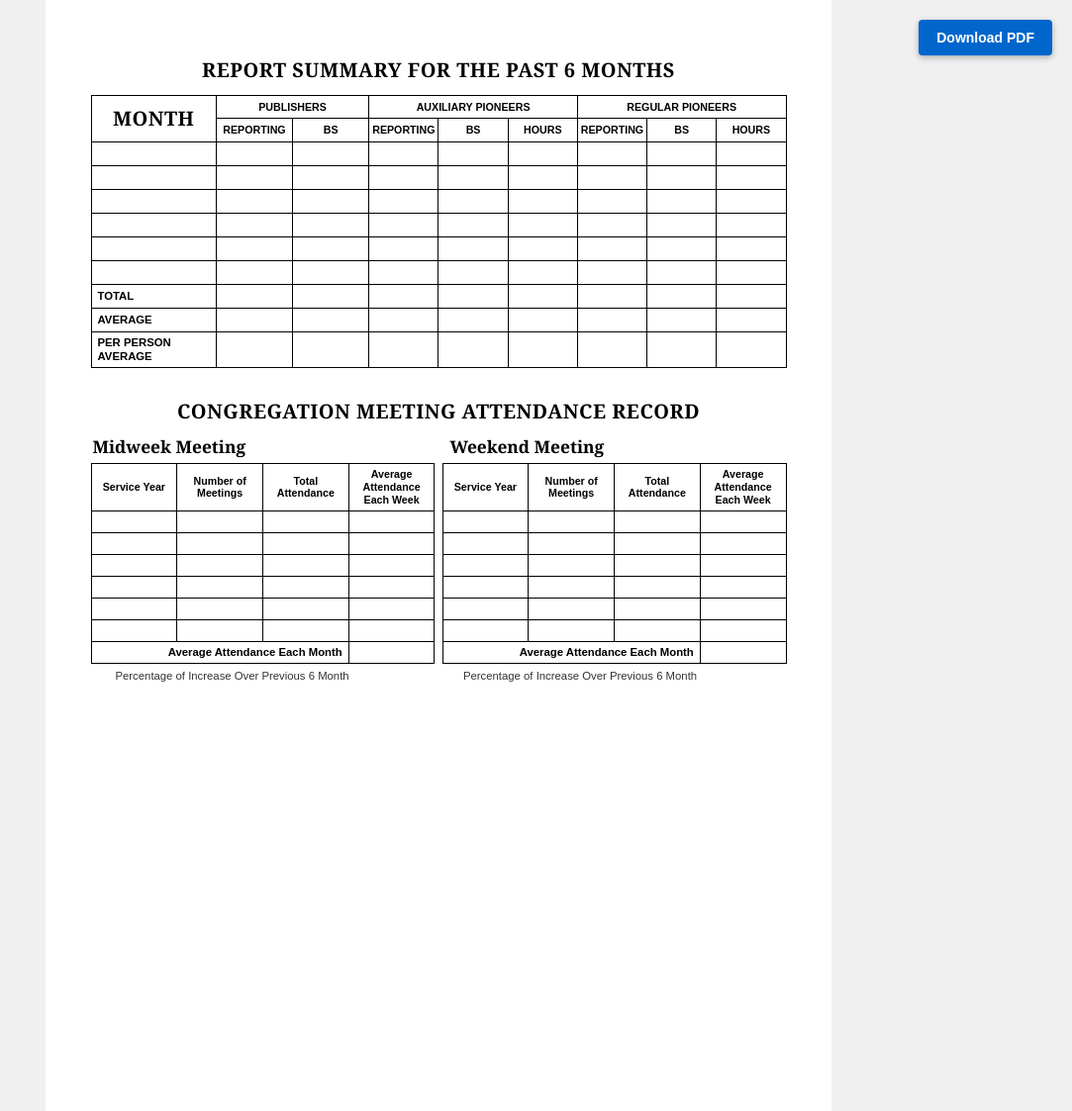
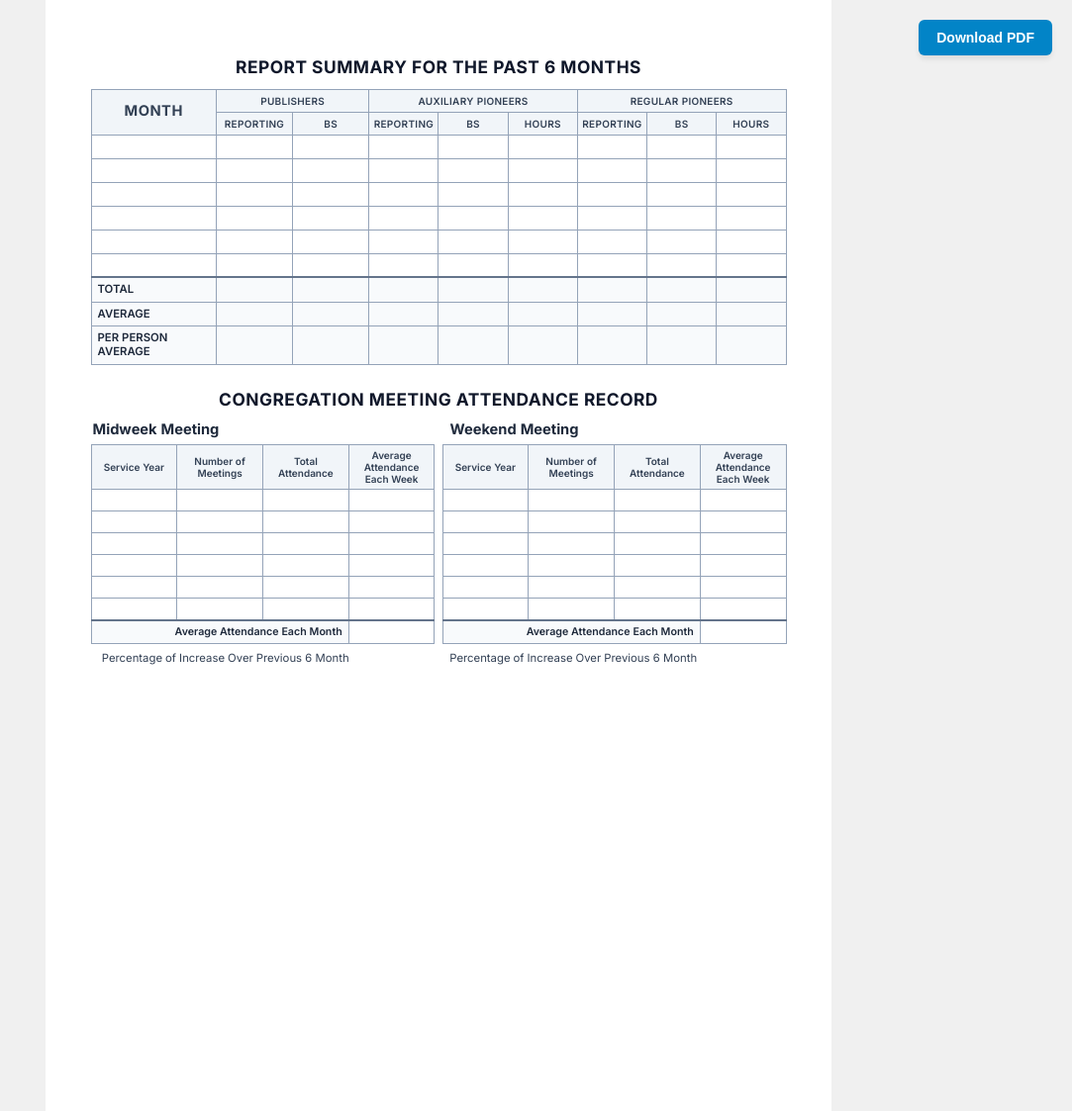
Before and after one commit to nowellproject-arch/SecProgam, a FastAPI app: page /COReport in a window 1280 px wide. Shown: the whole page at 99% size, without its empty margins (197-1280 px from the left). Run offline with FastAPI, Linux system fonts and the light colour scheme.

Commit message:
New CO report Option

```diff
--- a/Templates/COReport.html
+++ b/Templates/COReport.html
@@ -4,6 +4,9 @@
     <meta charset="UTF-8">
     <title>Report Summary and Meeting Attendance Record</title>
     <style>
+        /* Import Professional Sans-Serif Font */
+        @import url('https://fonts.googleapis.com/css2?family=Inter:wght@400;500;600;700&display=swap');
+
         /* Page and Print Setup */
         @page {
             size: A4 portrait;
@@ -18,9 +21,9 @@
             margin: 0;
             padding: 0;
             background-color: #f0f0f0;
-            font-family: Arial, Helvetica, sans-serif;
+            font-family: 'Inter', system-ui, -apple-system, sans-serif;
             -webkit-print-color-adjust: exact;
-            color: #000;
+            color: #1e293b;
         }
 
         .page {
@@ -39,20 +42,20 @@
             top: 20px;
             right: 20px;
             padding: 10px 18px;
-            background-color: #0066cc;
+            background-color: #0284c7;
             color: #ffffff;
-            font-weight: bold;
+            font-weight: 600;
             font-size: 14px;
             border: none;
-            border-radius: 4px;
+            border-radius: 6px;
             cursor: pointer;
-            box-shadow: 0 2px 6px rgba(0,0,0,0.3);
+            box-shadow: 0 4px 6px -1px rgba(0,0,0,0.1);
             z-index: 9999;
             transition: background-color 0.2s ease;
         }
 
         .download-btn:hover {
-            background-color: #004999;
+            background-color: #0369a1;
         }
 
         @media print {
@@ -71,36 +74,43 @@
             }
         }
 
-        /* Main Section Titles (Kept same size, reduced weight) */
+        /* Main Section Titles */
         h1.section-title {
-            font-family: Georgia, "Times New Roman", Times, serif;
-            font-size: 15pt;
+            font-size: 13pt;
             letter-spacing: 0.5px;
             text-align: center;
             text-transform: uppercase;
             margin: 0 0 12px 0;
-            font-weight: bold; /* Normal bold weight */
+            font-weight: 700;
+            color: #0f172a;
         }
 
         /* Table Base Styling */
         table {
             border-collapse: collapse;
             width: 100%;
-            font-size: 9pt;
+            font-size: 8.5pt;
             table-layout: fixed;
         }
 
         th, td {
-            border: 1px solid #000;
-            text-align: center;
-            padding: 4px 2px;
+            border: 1px solid #94a3b8;
+            text-align: right; /* Right align numbers by default for cleaner readability */
+            padding: 5px 4px;
             vertical-align: middle;
             word-break: break-word;
             line-height: 1.2;
+            font-variant-numeric: tabular-nums; /* Monospaced digit width for neat alignment */
+        }
+
+        th {
+            background-color: #f1f5f9;
+            color: #334155;
+            text-align: center;
         }
 
         .bold {
-            font-weight: bold;
+            font-weight: 600;
         }
 
         .text-left {
@@ -108,36 +118,44 @@
             padding-left: 6px;
         }
 
-        /* Top Table Header Fixes */
+        /* Summary Table Styling */
         .summary-table {
-            margin-bottom: 30px;
+            margin-bottom: 24px;
         }
 
         .summary-table th {
-            font-size: 8pt;
-            font-weight: bold;
+            font-size: 7.5pt;
+            font-weight: 600;
             text-transform: uppercase;
-            padding: 5px 2px;
+            letter-spacing: 0.3px;
         }
 
         .summary-table .main-header-month {
-            font-family: Georgia, "Times New Roman", Times, serif;
-            font-size: 15pt;
-            font-weight: bold; /* Normal bold weight */
+            font-size: 11pt;
+            font-weight: 700;
             letter-spacing: 0.5px;
             padding: 4px;
         }
 
         .summary-table td {
             height: 24px;
-            font-size: 8.5pt;
         }
 
         .summary-table .row-header {
             font-size: 8.5pt;
         }
 
-        /* Bottom Section Title Fixes */
+        /* Highlight Totals / Averages */
+        .summary-table tr:nth-last-child(-n+3) {
+            background-color: #f8fafc;
+            font-weight: 600;
+        }
+
+        .summary-table tr:nth-last-child(3) td {
+            border-top: 2px solid #64748b; /* Stronger top border for Total row */
+        }
+
+        /* Attendance Section Styling */
         .attendance-section {
             margin-top: 15px;
         }
@@ -149,37 +167,42 @@
 
         .meeting-titles td {
             border: none;
-            font-family: Georgia, "Times New Roman", Times, serif;
-            font-size: 13pt;
-            font-weight: bold; /* Normal bold weight */
+            font-size: 11pt;
+            font-weight: 700;
             text-align: left;
             padding: 0;
+            color: #1e293b;
         }
 
         .attendance-table th {
-            font-size: 8pt;
-            font-weight: bold;
+            font-size: 7.5pt;
+            font-weight: 600;
             line-height: 1.2;
             padding: 4px 3px;
         }
 
         .attendance-table td {
             height: 22px;
-            font-size: 8.5pt;
         }
 
         .attendance-table .footer-label {
-            font-size: 8.5pt;
-            font-weight: bold;
+            font-size: 8pt;
+            font-weight: 600;
             text-align: right;
             padding-right: 6px;
+            background-color: #f8fafc;
+        }
+
+        .attendance-table tr:last-child td {
+            font-weight: 600;
+            border-top: 2px solid #64748b;
         }
 
         .percentage-row {
-            margin-top: 6px;
+            margin-top: 8px;
             width: 100%;
             font-size: 8.5pt;
-            color: #333;
+            color: #334155;
         }
 
         .percentage-row td {
@@ -194,8 +217,9 @@
 
         .percentage-row .value {
             text-align: left;
-            color: #000;
-            font-weight: bold;
+            color: #0f172a;
+            font-weight: 600;
+            font-variant-numeric: tabular-nums;
         }
     </style>
 </head>
@@ -349,7 +373,7 @@
                 <table class="attendance-table">
                     <thead>
                         <tr>
-                             <th style="width:25%;">Service Year<br><span id="MW_SERVICE_YEAR"></span></th>
+                            <th style="width:25%;">Service Year<br><span id="MW_SERVICE_YEAR"></span></th>
                             <th style="width: 25%;">Number of Meetings</th>
                             <th style="width: 25%;">Total Attendance</th>
                             <th style="width: 25%;">Average Attendance Each Week</th>
@@ -407,7 +431,8 @@
                 <table class="attendance-table">
                     <thead>
                         <tr>
-                            <th style="width:25%;">Service Year<br><span id="WE_SERVICE_YEAR"></span></th>                            <th style="width: 25%;">Number of Meetings</th>
+                            <th style="width:25%;">Service Year<br><span id="WE_SERVICE_YEAR"></span></th>
+                            <th style="width: 25%;">Number of Meetings</th>
                             <th style="width: 25%;">Total Attendance</th>
                             <th style="width: 25%;">Average Attendance Each Week</th>
                         </tr>
@@ -469,15 +494,11 @@
         </tr>
     </table>
 </div>
-    </div>
 
 </div>
 
 <script src="/static/js/indexeddb.js"></script>
 <script>
-
-
-
 window.loadCOReport=async function(){
     try{
         const period=await window.getSixMonthReportingPeriod();
@@ -626,21 +647,6 @@ window.loadCOReport=async function(){
         set("PPA_REG_BS",perPerson.rpBS);
         set("PPA_REG_HRS",perPerson.rpHours);
 
-        console.log("✅ CO Report loaded");
-        console.log("📅 Reporting months:",monthly.map(r=>`${r.NUMBER} ${r.MONTH}`).join(", "));
-        console.table(monthly);
-        console.log("📊 TOTALS:",totals);
-        console.log("📊 AVERAGES:",averages);
-        console.log("📊 PER PERSON AVERAGE:",perPerson);
-
-
-        console.log("📊 TOTALS:",totals);
-        console.log("📊 AVERAGES:",averages);
-        console.log("📊 PER PERSON AVERAGE:",perPerson);
-
-
-
-
         const dbAttendance=await openIndexedDB();
 
         const attendanceRecords=await new Promise((resolve,reject)=>{
@@ -655,9 +661,6 @@ window.loadCOReport=async function(){
 
         dbAttendance.close();
 
-        console.log("📅 MonthlyRecords for attendance:",attendanceRecords);
-
-        // ===== 6-MONTH MEETING ATTENDANCE =====
         const attendanceMonthly=period.sixMonths.map(month=>{
             const number=Number(month.NUMBER);
 
@@ -670,14 +673,6 @@ window.loadCOReport=async function(){
 
             const weMeetings=Number(record.NoMtgs2||0);
             const weAttendance=Number(record.AttendcPublickTotal||0);
-
-            console.log(`📊 Attendance NUMBER ${number}:`,{
-                month:month.MONTH_,
-                NoMtgs1:record.NoMtgs1,
-                AttendcMidweekTotal:record.AttendcMidweekTotal,
-                NoMtgs2:record.NoMtgs2,
-                AttendcPublickTotal:record.AttendcPublickTotal
-            });
 
             return{
                 NUMBER:number,
@@ -710,45 +705,15 @@ window.loadCOReport=async function(){
             set(`WE_M${n}_AVG`,r.weAverage);
         });
 
-        const mwTotalMeetings=attendanceMonthly.reduce(
-            (sum,r)=>sum+r.mwMeetings,0
-        );
+        const mwTotalMeetings=attendanceMonthly.reduce((sum,r)=>sum+r.mwMeetings,0);
+        const mwTotalAttendance=attendanceMonthly.reduce((sum,r)=>sum+r.mwAttendance,0);
+        const weTotalMeetings=attendanceMonthly.reduce((sum,r)=>sum+r.weMeetings,0);
+        const weTotalAttendance=attendanceMonthly.reduce((sum,r)=>sum+r.weAttendance,0);
 
-        const mwTotalAttendance=attendanceMonthly.reduce(
-            (sum,r)=>sum+r.mwAttendance,0
-        );
-
-        const weTotalMeetings=attendanceMonthly.reduce(
-            (sum,r)=>sum+r.weMeetings,0
-        );
-
-        const weTotalAttendance=attendanceMonthly.reduce(
-            (sum,r)=>sum+r.weAttendance,0
-        );
-
-        set(
-            "MW_MONTHLY_AVG",
-            mwTotalMeetings>0
-                ?Math.round(mwTotalAttendance/mwTotalMeetings)
-                :""
-        );
-
-        set(
-            "WE_MONTHLY_AVG",
-            weTotalMeetings>0
-                ?Math.round(weTotalAttendance/weTotalMeetings)
-                :""
-        );
-
-        console.log("📊 FINAL 6-MONTH ATTENDANCE:",attendanceMonthly);
-
-
+        set("MW_MONTHLY_AVG", mwTotalMeetings>0 ? Math.round(mwTotalAttendance/mwTotalMeetings) : "");
+        set("WE_MONTHLY_AVG", weTotalMeetings>0 ? Math.round(weTotalAttendance/weTotalMeetings) : "");
 
         return monthly;
-
-
-
-
     }catch(err){
         console.error("❌ loadCOReport error:",err);
         return [];
@@ -759,7 +724,5 @@ window.addEventListener("DOMContentLoaded",()=>{
     window.loadCOReport();
 });
 </script>
-
-
 </body>
 </html>
```
